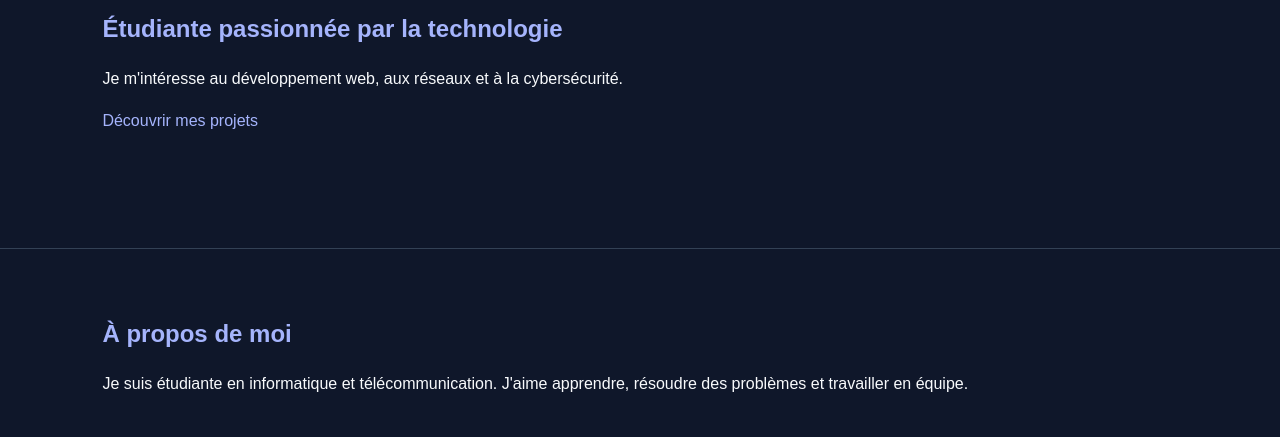
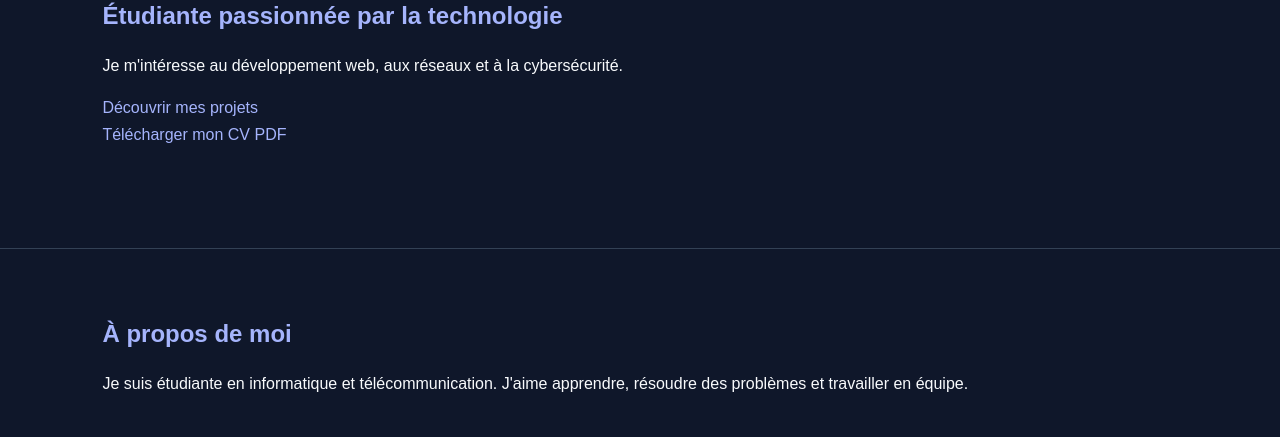
Before and after one commit to bentradtesnim/bentradtesnim.github.io, a plain HTML site: page docs/index.html in a window 1280 px wide. Shown: the part 363-800 px from the top of the page. Drawn offline with Linux system fonts and the light colour scheme; files that its build step writes are made by us from their sources.

Commit message:
Add CV download link to index.html
Added a link to download the CV in PDF format.

```diff
--- a/docs/index.html
+++ b/docs/index.html
@@ -25,6 +25,11 @@
     <h2>Étudiante passionnée par la technologie</h2>
     <p>Je m'intéresse au développement web, aux réseaux et à la cybersécurité.</p>
     <a href="#projets">Découvrir mes projets</a>
+
+<a href="CV-Tasnim-Bentrad.pdf" download>
+  Télécharger mon CV PDF
+</a>
+
   </section>
 
   <section id="apropos">
```
